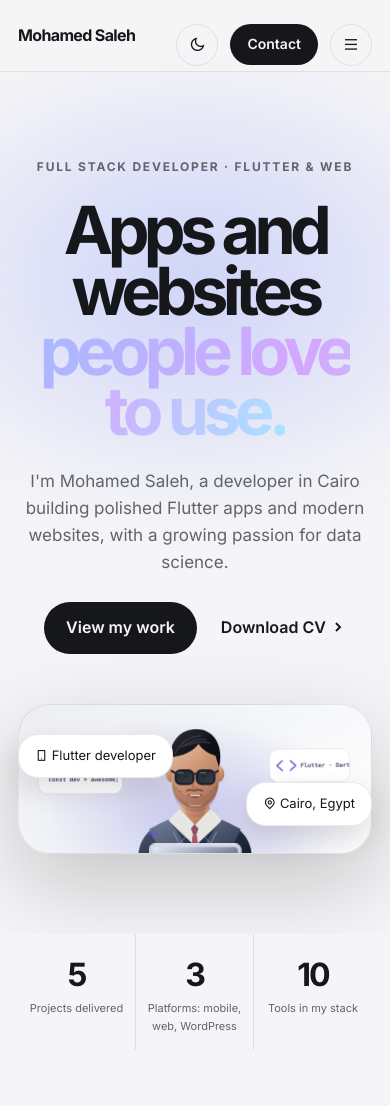
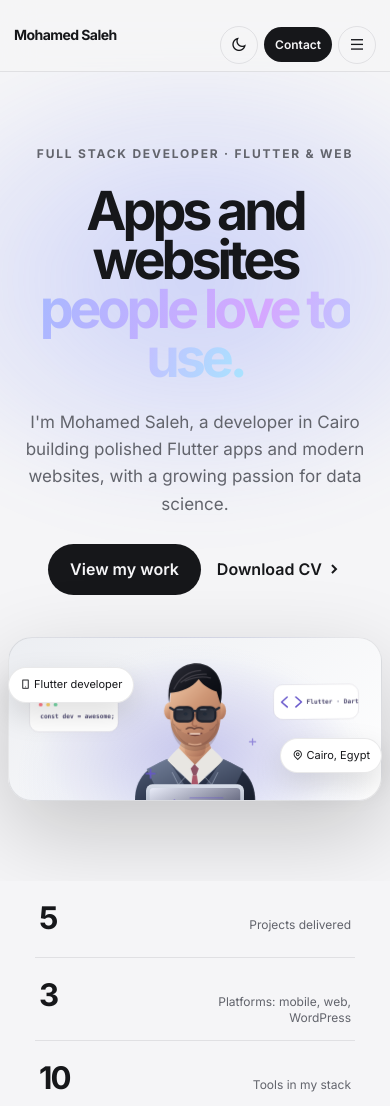
Before and after one commit to Mohamed-saleh-20/mohamed-saleh-portfolio, a plain HTML site: page index.html in a window 390 px wide. Shown: the top 1106 px of the page. Drawn offline with nearby package versions, Linux system fonts and the light colour scheme.

Commit message:
Improve responsive layouts and add CV and Shamil link

```diff
--- a/assets/css/styles.css
+++ b/assets/css/styles.css
@@ -554,23 +554,33 @@ img {
   transform: none;
 }
 /* 07. Responsive and reduced motion */
-@media(max-width:850px) {
+@media (max-width: 980px) {
+  body.menu-open {
+    overflow: hidden;
+  }
   .nav__burger {
     display: grid;
   }
   .nav__menu {
     position: fixed;
     inset: 72px 0 0;
+    z-index: 19;
     background: var(--bg);
+    overflow-y: auto;
+    visibility: hidden;
+    pointer-events: none;
     display: flex;
     flex-direction: column;
     align-items: stretch;
-    padding: 28px 24px;
+    padding: 28px 24px max(28px, env(safe-area-inset-bottom));
     transform: translateX(100%);
-    transition: transform .3s;
+    transition: transform .35s cubic-bezier(.2, .75, .25, 1), visibility .35s linear .35s;
   }
   .nav__menu.is-open {
     transform: none;
+    visibility: visible;
+    pointer-events: auto;
+    transition-delay: 0s;
   }
   .nav__list,.nav__list li {
     align-items: stretch;
@@ -589,45 +599,64 @@ img {
     grid-template-columns: repeat(2,1fr);
   }
   .contact__grid {
-    gap: 30px;
+    grid-template-columns: 1fr;
+    gap: 36px;
   }
   .hero {
-    min-height: 660px;
+    min-height: 620px;
+    padding-top: 150px;
   }
   .hero__visual {
     height: 190px;
   }
 }
-@media(max-width:600px) {
+@media (max-width: 640px) {
   .container {
-    width: min(100% - 36px,1120px);
+    width: min(calc(100% - 36px), 1120px);
   }
   .section {
-    padding: 82px 0;
+    padding: 76px 0;
   }
   .hero {
-    padding-top: 145px;
+    padding-top: 132px;
     min-height: auto;
   }
   .hero__title {
-    font-size: clamp(58px,17vw,88px);
+    font-size: clamp(46px, 13.8vw, 76px);
+    letter-spacing: -.075em;
   }
   .hero__visual {
-    margin-top: 50px;
-    height: 150px;
+    width: calc(100% + 24px);
+    max-width: none;
+    margin: 42px -12px 0;
+    height: clamp(145px, 42vw, 210px);
+  }
+  .hero__frame {
+    border-radius: 24px;
+  }
+  .float-chip {
+    padding: 8px 11px;
+    font-size: 11px;
+  }
+  .float-chip--a {
+    left: 4px;
+  }
+  .float-chip--b {
+    right: 4px;
   }
   .stats {
     gap: 0;
-    padding-bottom: 48px;
+    padding-bottom: 42px;
   }
   .stat {
-    padding: 15px 5px;
+    padding: 15px 8px;
   }
   .stat__num {
-    font-size: 32px;
+    font-size: clamp(28px, 8vw, 36px);
   }
   .stat__label {
-    font-size: 11px;
+    font-size: 12px;
+    line-height: 1.35;
   }
   .bento,.projects__grid,.contact__grid {
     grid-template-columns: 1fr;
@@ -649,6 +678,93 @@ img {
   }
   .card {
     padding: 24px;
+  }
+  .project__media {
+    min-height: 190px;
+  }
+  .project:not(.project--feature) .project__media {
+    min-height: 180px;
+  }
+  .project__body {
+    padding: 22px;
+  }
+  .project__title {
+    font-size: 28px;
+  }
+  .about__statement {
+    font-size: clamp(28px, 7.4vw, 42px);
+  }
+  .contact__links {
+    flex-wrap: wrap;
+  }
+  .footer__links {
+    flex-wrap: wrap;
+    row-gap: 8px;
+  }
+}
+@media (max-width: 420px) {
+  .container {
+    width: calc(100% - 28px);
+  }
+  .nav__logo {
+    font-size: 14px;
+  }
+  .nav__actions {
+    gap: 6px;
+  }
+  .nav__actions .icon-btn {
+    width: 38px;
+    height: 38px;
+  }
+  .nav__cta {
+    padding: 8px 11px;
+    font-size: 12px;
+  }
+  .stats {
+    grid-template-columns: 1fr;
+    gap: 0;
+    width: min(calc(100% - 56px), 320px);
+  }
+  .stat,
+  .stat:last-child {
+    display: flex;
+    align-items: baseline;
+    justify-content: space-between;
+    gap: 18px;
+    padding: 13px 4px;
+    text-align: left;
+    border-right: 0;
+    border-bottom: 1px solid var(--line);
+  }
+  .stat:last-child {
+    border-bottom: 0;
+  }
+  .stat__label {
+    max-width: 190px;
+    text-align: right;
+  }
+  .hero__cta {
+    flex-wrap: wrap;
+    gap: 16px;
+  }
+  .hero__visual {
+    width: calc(100% + 12px);
+    margin-inline: -6px;
+  }
+  .float-chip--a {
+    left: 0;
+  }
+  .float-chip--b {
+    right: 0;
+  }
+  .services__grid {
+    grid-template-columns: 1fr;
+  }
+}
+@media (hover: none) {
+  .pill:hover,
+  .card--hover:hover {
+    transform: none;
   }
 }
 @media(prefers-reduced-motion:reduce) {
--- a/index.html
+++ b/index.html
@@ -86,7 +86,7 @@
 
         <div class="hero__cta reveal" style="--d:.24s">
           <a href="#projects" class="pill">View my work</a>
-          <a href="assets/pdf/Mohamed%20Saleh%20CV.pdf" class="link-arrow" download>
+          <a href="assets/pdf/Mohamed_Saleh_CV.pdf" class="link-arrow" download>
             Download CV <i class="ri-arrow-right-s-line" aria-hidden="true"></i>
           </a>
         </div>
@@ -300,14 +300,14 @@
           </article>
 
           <article class="project reveal">
-            <a href="#" class="project__media" target="_blank" rel="noopener" tabindex="-1" aria-hidden="true">
+              <a href="https://shami-website-apps.web.app/" class="project__media" target="_blank" rel="noopener" tabindex="-1" aria-hidden="true">
               <img src="assets/img/project-shamiltechnology.svg" alt="" loading="lazy">
             </a>
             <div class="project__body">
               <p class="project__tag">Company website · Flutter Web</p>
               <h3 class="project__title">ShamilTechnology</h3>
               <p class="project__desc">The official website for a software house providing modern business solutions.</p>
-              <a href="#" class="link-arrow project__link" target="_blank" rel="noopener">
+              <a href="https://shami-website-apps.web.app/" class="link-arrow project__link" target="_blank" rel="noopener">
                 View project <i class="ri-arrow-right-s-line" aria-hidden="true"></i>
               </a>
             </div>
```
Also changed, not shown: 1 other file.
